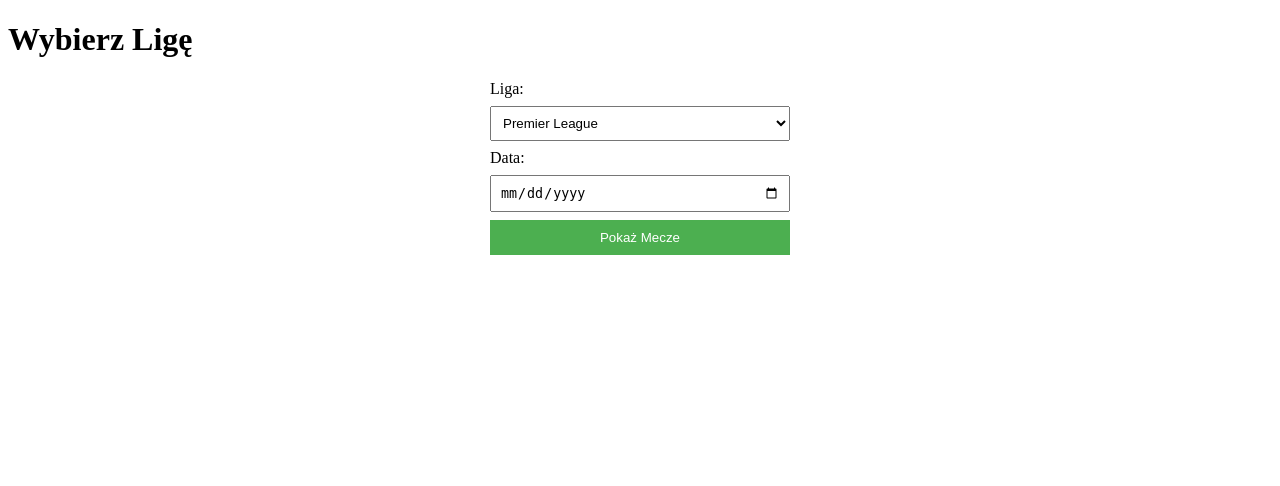
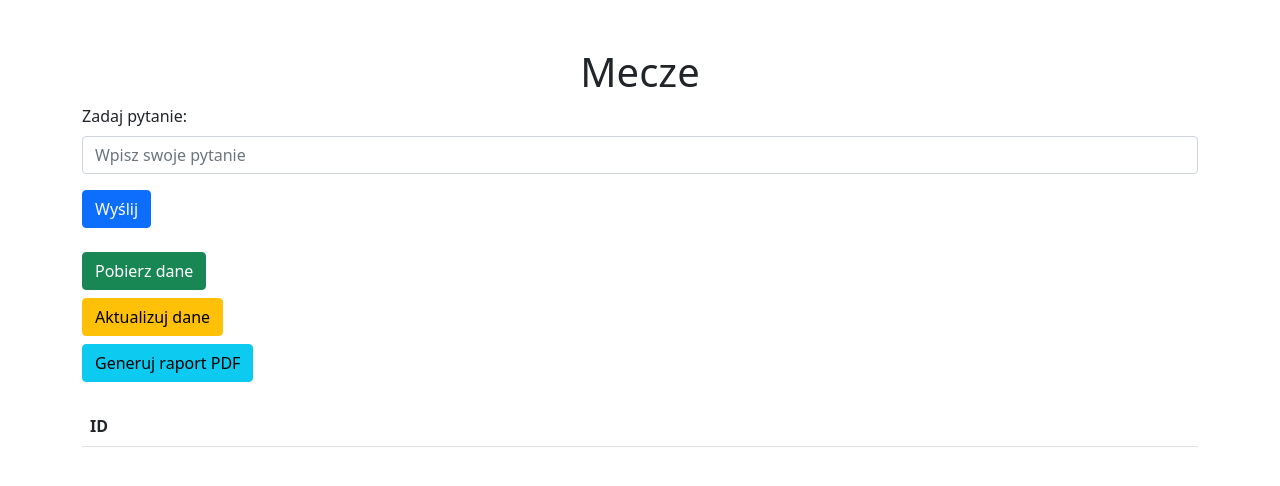
Before and after one commit to safe-n/flask-football-app, a Flask app: page / in a window 1280 px wide. Shown: the top 486 px of the page. Run offline with Flask 3, Linux system fonts and the light colour scheme; lists and menus that the app fills with data are empty; some libraries are stand-ins or nearby versions.

Commit message:
Update index.html

```diff
--- a/templates/index.html
+++ b/templates/index.html
@@ -3,46 +3,34 @@
 <head>
     <meta charset="UTF-8">
     <meta name="viewport" content="width=device-width, initial-scale=1.0">
-    <title>Wybierz Ligę</title>
-    <style>
-        form {
-            max-width: 300px;
-            margin: auto;
-        }
-        select, input[type="date"] {
-            width: 100%;
-            padding: 8px;
-            margin: 8px 0;
-            box-sizing: border-box;
-        }
-        button {
-            width: 100%;
-            padding: 10px;
-            background-color: #4CAF50;
-            color: white;
-            border: none;
-            cursor: pointer;
-        }
-        button:hover {
-            background-color: #45a049;
-        }
-    </style>
+    <title>Mecze</title>
+    <link rel="stylesheet" href="https://cdnjs.cloudflare.com/ajax/libs/bootstrap/5.1.3/css/bootstrap.min.css">
 </head>
 <body>
-    <h1>Wybierz Ligę</h1>
-    <form action="{{ url_for('matches') }}" method="post">
-        <label for="league">Liga:</label>
-        <select name="league" id="league" required>
-            <option value="premier_league">Premier League</option>
-            <option value="la_liga">La Liga</option>
-            <option value="serie_a">Serie A</option>
-            <option value="bundesliga">Bundesliga</option>
-            <option value="ligue_1">Ligue 1</option>
-            <!-- Dodaj więcej lig -->
-        </select>
-        <label for="date">Data:</label>
-        <input type="date" name="date" id="date" required>
-        <button type="submit">Pokaż Mecze</button>
-    </form>
-</body>
-</html>
+    <div class="container mt-5">
+        <h1 class="text-center">Mecze</h1>
+        <form action="{{ url_for('query') }}" method="post" class="mb-4">
+            <div class="mb-3">
+                <label for="query" class="form-label">Zadaj pytanie:</label>
+                <input type="text" id="query" name="query" class="form-control" placeholder="Wpisz swoje pytanie" required>
+            </div>
+            <button type="submit" class="btn btn-primary">Wyślij</button>
+        </form>
+        {% if result %}
+        <div class="alert alert-info">
+            {{ result }}
+        </div>
+        {% endif %}
+        <form action="{{ url_for('fetch') }}" method="post" class="mb-2">
+            <button type="submit" class="btn btn-success">Pobierz dane</button>
+        </form>
+        <form action="{{ url_for('update') }}" method="post" class="mb-2">
+            <button type="submit" class="btn btn-warning">Aktualizuj dane</button>
+        </form>
+        <form action="{{ url_for('report') }}" method="post" class="mb-4">
+            <button type="submit" class="btn btn-info">Generuj raport PDF</button>
+        </form>
+        <table class="table table-striped">
+            <thead>
+                <tr>
+                    <th>ID
```
